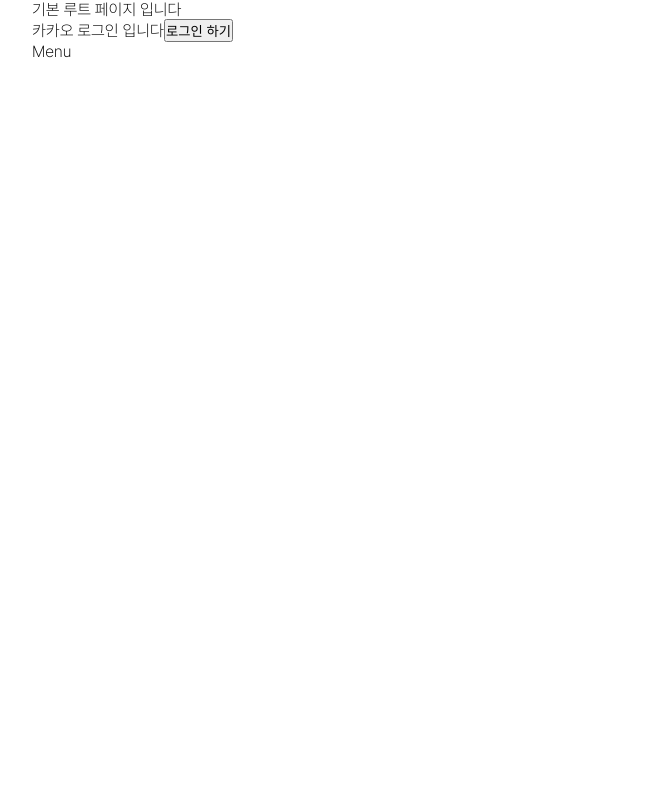
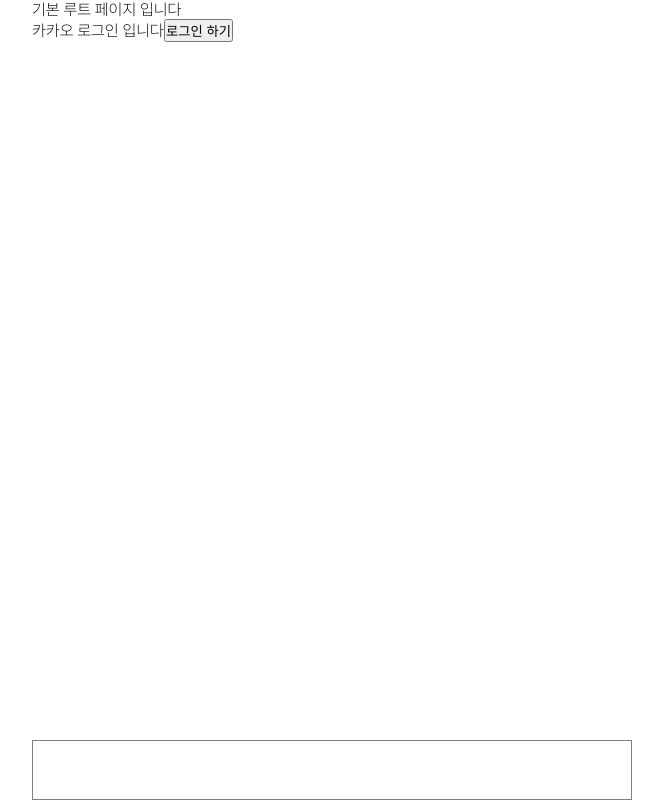
Before and after one commit to WE-ARE-RACCOONS/postgraduate-front, a Next.js app: page / in a window 1280 px wide. Shown: the whole page, without its empty margins (308-971 px from the left). Built offline with nearby package versions, Linux system fonts and the light colour scheme; no server answers.

Commit message:
RAC-132 style: global css 및 MenuBar style 수정

```diff
--- a/src/app/globals.css
+++ b/src/app/globals.css
@@ -1,14 +1,17 @@
-@media (min-width: 375px) and (max-width: 600px) {
+@media (min-width: 360px) and (max-width: 600px) {
   /*375이상 600으로 넘어가는 화면*/
-  html {
+  html, body {
+    width: 360px;
+    height: 100%;
     font-size: 1rem;
   }
 }
 @media (min-width: 600px) {
   /*600이상으로 넘어가는 화면*/
-  html {
+  html, body {
     font-size: 1rem;
-    max-width: 600px;
+    width: 600px;
+    height: 100%;
     margin: 0 auto;
   }
 }
@@ -19,19 +22,7 @@
 }
 
 body {
-  color: rgb(var(--foreground-rgb));
-  background: linear-gradient(
-      to bottom,
-      transparent,
-      rgb(var(--background-end-rgb))
-    )
-    rgb(var(--background-start-rgb));
   font-family: 'Pretendard';
-}
-
-a {
-  color: inherit;
-  text-decoration: none;
 }
 
 @media (prefers-color-scheme: dark) {
--- a/src/components/MenuBar/MenuBar.styled.ts
+++ b/src/components/MenuBar/MenuBar.styled.ts
@@ -0,0 +1,9 @@
+import styled from "styled-components";
+
+export const MenuContainer = styled.div`
+  width: inherit;
+  height: 3.75rem;
+  border: 1px solid gray;
+  position: absolute;
+  bottom: 0;
+`
--- a/src/components/MenuBar/MenuBar.tsx
+++ b/src/components/MenuBar/MenuBar.tsx
@@ -1,6 +1,8 @@
+import { MenuContainer } from "./MenuBar.styled";
+
 function MenuBar() {
   return(
-    <div>Menu</div>
+    <MenuContainer></MenuContainer>
   )
 }
 
```
